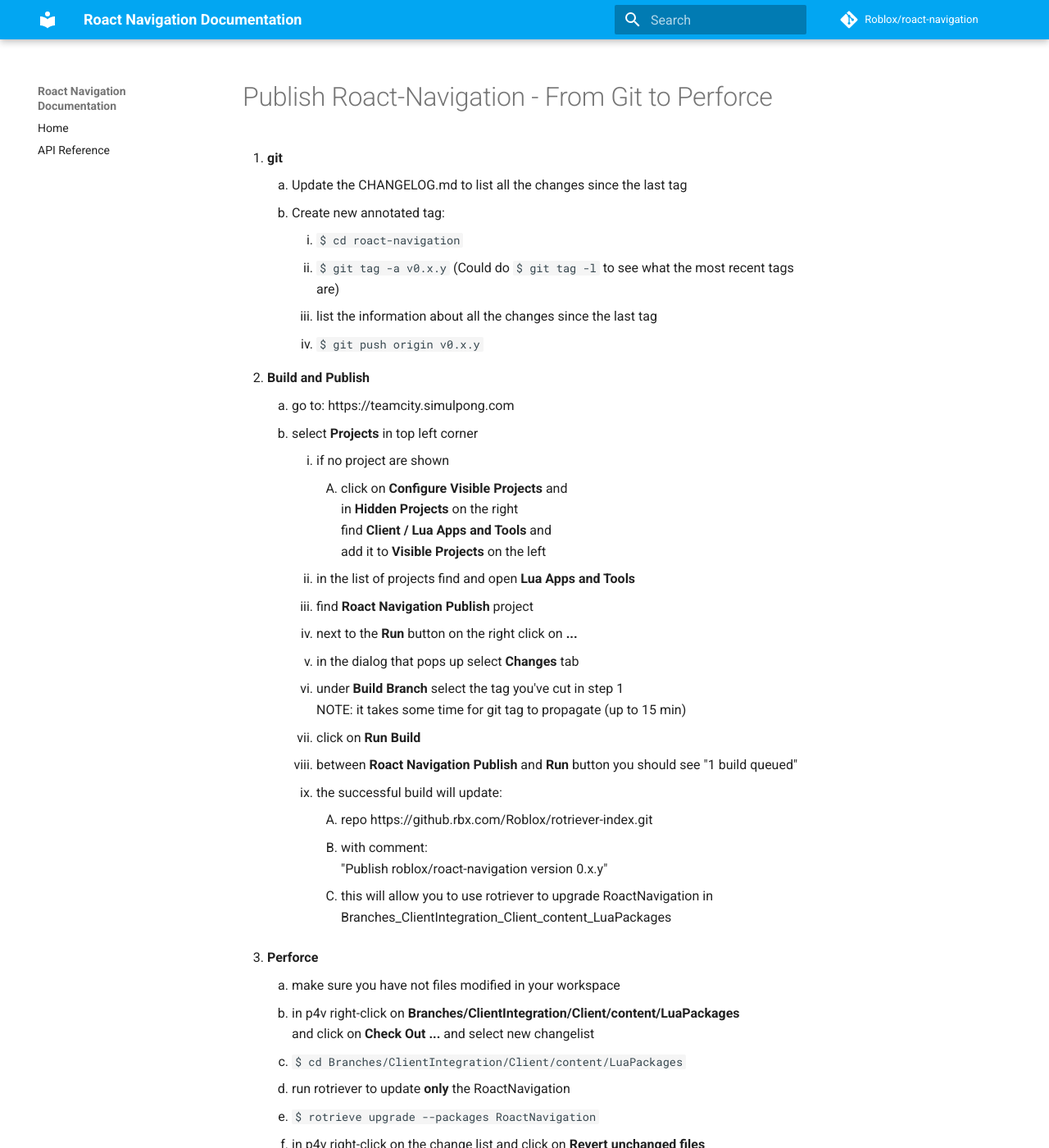
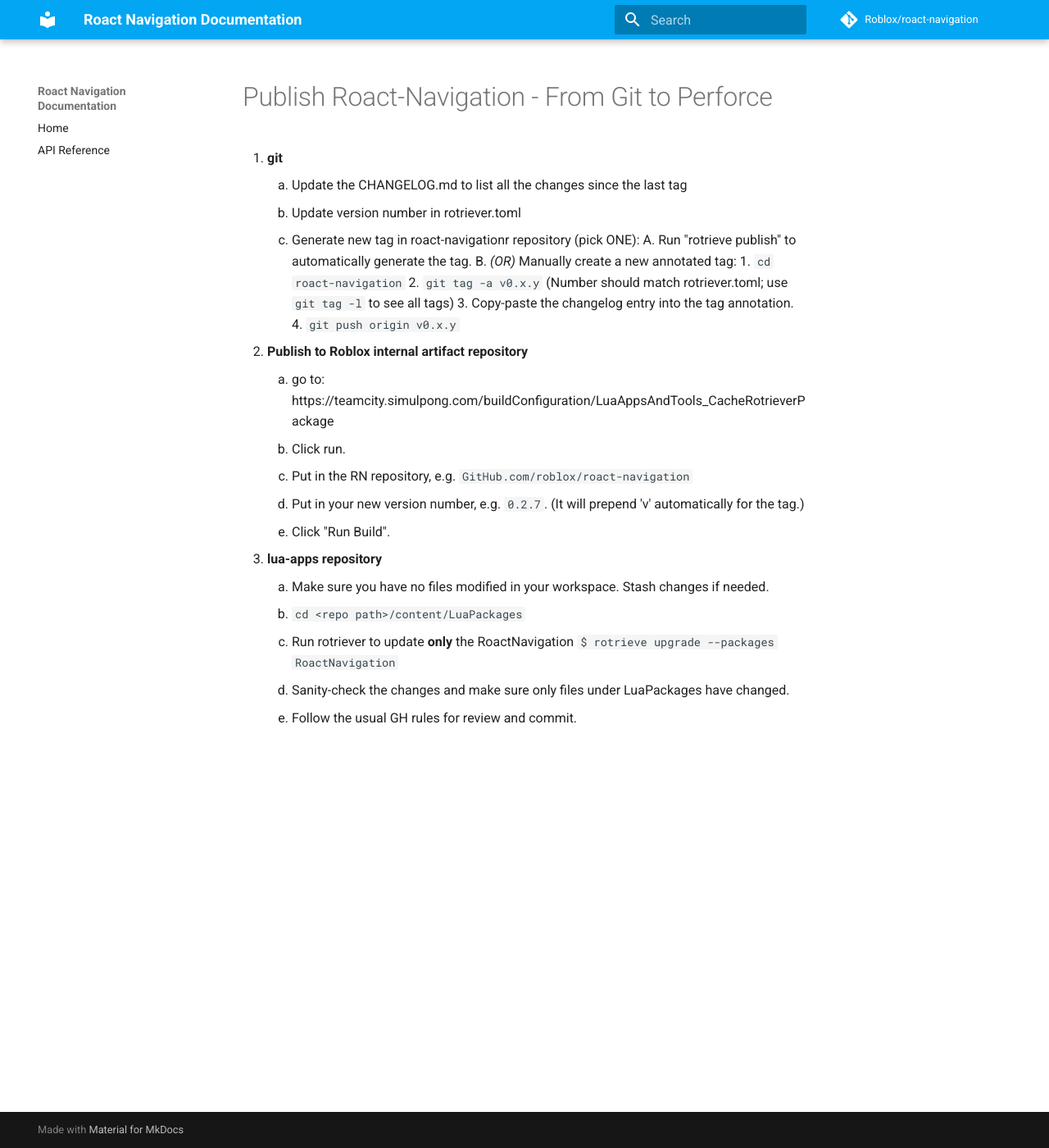
Before and after one commit to jsdotlua/roact-navigation, an MkDocs documentation site: the page built from docs/PublishRoactNavigationFromGitToPerforce.md, in a window 1280 px wide and 1400 px high. Shown: the whole window at 82% size. Built offline with MkDocs 1.6.1 and Material for MkDocs 9.7.7, drawn with Linux system fonts in a browser that asks for light colours; comment, search, counter and statistics services are not loaded; old or Windows-style settings are respelled for this version of MkDocs; some of the changed text lies outside the part shown.

Commit message:
Update publishing instructions
This change updates the publishing instructions to reflect the new CacheRotrieverPackage flow, and the fact that the lua-apps content lives in GitHub now.

```diff
--- a/docs/PublishRoactNavigationFromGitToPerforce.md
+++ b/docs/PublishRoactNavigationFromGitToPerforce.md
@@ -1,33 +1,23 @@
 # Publish Roact-Navigation - From Git to Perforce
 1. **git**
 	1. Update the CHANGELOG.md to list all the changes since the last tag
-	2. Create new annotated tag:
-		1. `$ cd roact-navigation `
-		2. `$ git tag -a v0.x.y ` (Could do `$ git tag -l` to see what the most recent tags are)
-		3. list the information about all the changes since the last tag
-		4. `$ git push origin v0.x.y `
-2. **Build and Publish**
-	1. go to: https://teamcity.simulpong.com
-	2. select  **Projects** in top left corner
-		1. if no project are shown
-			1. click on **Configure Visible Projects** and<br/>in **Hidden Projects** on the right<br/>	find **Client / Lua Apps and Tools**  and <br/>	add it to **Visible Projects** on the left
-		2. in the list of projects find and open **Lua Apps and Tools**
-		3. find **Roact Navigation Publish** project
-		4. next to the **Run** button on the right click on **...**
-		5. in the dialog that pops up select **Changes** tab
-		6. under **Build Branch** select the tag you've cut in step 1 <br/>NOTE: it takes some time for git tag to propagate (up to 15 min)
-		7. click on **Run Build**
-		8. between **Roact Navigation Publish** and **Run** button you should see "1 build queued"
-		9. the successful build will update:
-			1. repo https://github.rbx.com/Roblox/rotriever-index.git
-			2. with comment:<br/>"Publish roblox/roact-navigation version 0.x.y"
-			3. this will allow you to use rotriever to upgrade RoactNavigation in  Branches_ClientIntegration_Client_content_LuaPackages
-3. **Perforce**
-	1. make sure you have not files modified in your workspace
-	2. in p4v right-click on **Branches/ClientIntegration/Client/content/LuaPackages**<br/>and click on **Check Out ...** and select new changelist
-	3. `$ cd Branches/ClientIntegration/Client/content/LuaPackages`
-	4. run rotriever to update **only** the RoactNavigation
-	5. `$ rotrieve upgrade --packages RoactNavigation`
-	6. in p4v right-click on the change list and click on **Revert unchanged files**
-	7. in p4v right-click on the change list and click on **Shelve files ...**
-	8. follow the usual Perforce steps for review, build and submit
+	2. Update version number in rotriever.toml
+	3. Generate new tag in roact-navigationr repository (pick ONE):
+		A. Run "rotrieve publish" to automatically generate the tag.
+		B. *(OR)* Manually create a new annotated tag:
+			1. `cd roact-navigation `
+			2. `git tag -a v0.x.y ` (Number should match rotriever.toml; use `git tag -l` to see all tags)
+			3. Copy-paste the changelog entry into the tag annotation.
+			4. `git push origin v0.x.y `
+2. **Publish to Roblox internal artifact repository**
+	1. go to: https://teamcity.simulpong.com/buildConfiguration/LuaAppsAndTools_CacheRotrieverPackage
+	2. Click run.
+	3. Put in the RN repository, e.g. `GitHub.com/roblox/roact-navigation`
+	4. Put in your new version number, e.g. `0.2.7`. (It will prepend 'v' automatically for the tag.)
+	5. Click "Run Build".
+3. **lua-apps repository**
+	1. Make sure you have no files modified in your workspace. Stash changes if needed.
+	2. `cd <repo path>/content/LuaPackages`
+	4. Run rotriever to update **only** the RoactNavigation `$ rotrieve upgrade --packages RoactNavigation`
+	5. Sanity-check the changes and make sure only files under LuaPackages have changed.
+	6. Follow the usual GH rules for review and commit.
```
